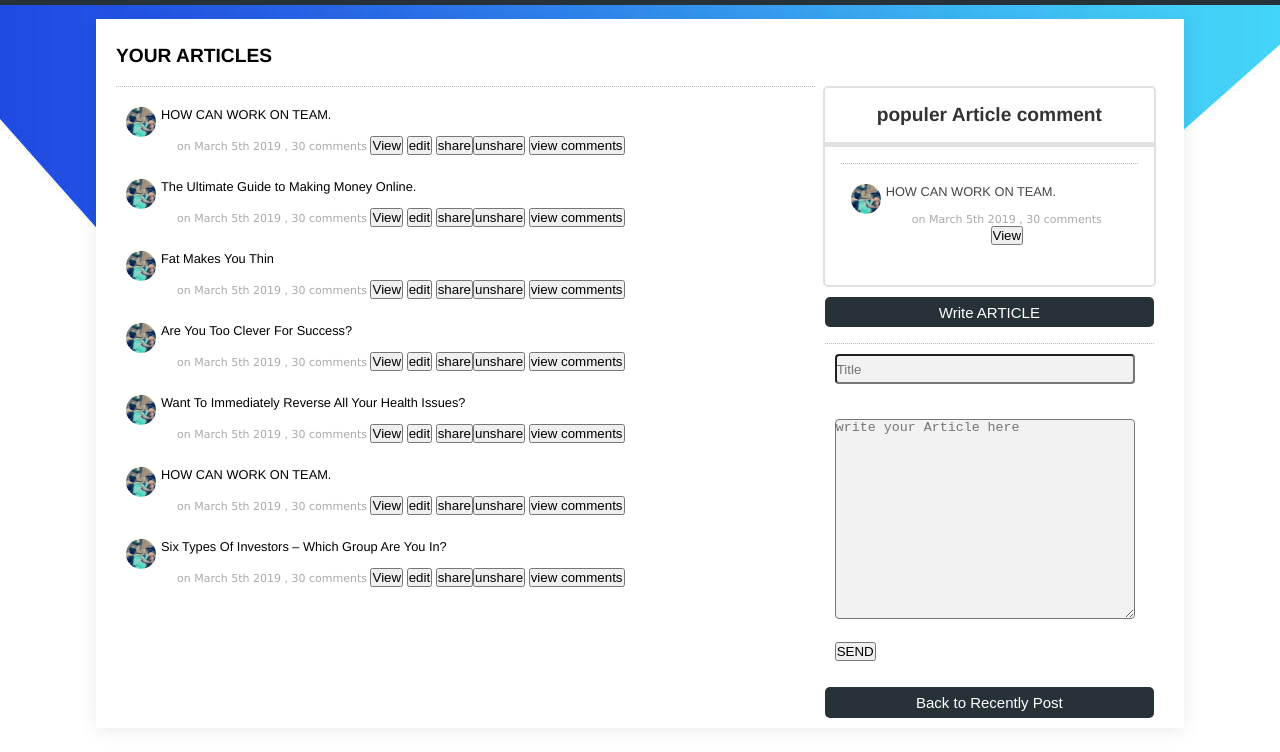
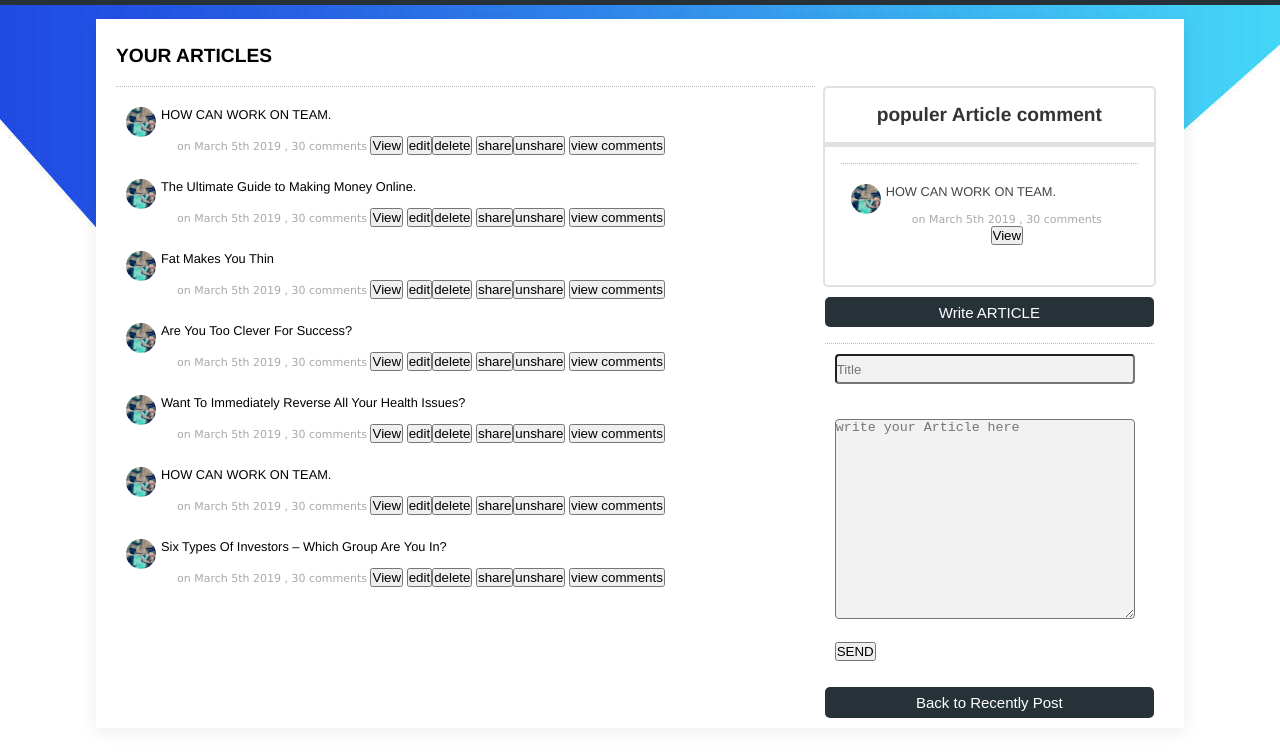
Before and after one commit to AlexMarinda/Teamwork-, a plain HTML site: page UI/html/writeArticle.html in a window 1280 px wide. Shown: the part 45-797 px from the top of the page. Drawn offline with Linux system fonts and the light colour scheme.

Commit message:
Employees can delete their articles Employees can delete their articles [finishes #168198682]

```diff
--- a/UI/html/writeArticle.html
+++ b/UI/html/writeArticle.html
@@ -37,7 +37,7 @@
     <p class="">HOW CAN WORK ON TEAM.</p>
     <span class="date sub-text">on March 5th 2019 , 30 comments
      <input type="submit" value="View" />
-     <input type="submit" value="edit" />
+     <input type="submit" value="edit" /><input type="submit" value="delete" />
      <input type="submit" value="share" /><input type="submit" value="unshare" />
      <button  onclick="myFunction()">view comments </button>
     </span>
@@ -97,7 +97,7 @@
     <div class="commentText">
     <p class="inner">The Ultimate Guide to Making Money Online.</p> <span class="date sub-text inner">on March 5th 2019 , 30 comments
     <input type="submit" value="View" />
-    <input type="submit" value="edit" />
+    <input type="submit" value="edit" /><input type="submit" value="delete" />
     <input type="submit" value="share" /><input type="submit" value="unshare" />
     <button  onclick="myFunction3()">view comments </button>
     </span>
@@ -160,7 +160,7 @@
                                     <div class="commentText">
                                         <p class="">Fat Makes You Thin</p> <span class="date sub-text">on March 5th 2019 , 30 comments
                                                 <input type="submit" value="View" />
-                                                <input type="submit" value="edit" />
+                                                <input type="submit" value="edit" /><input type="submit" value="delete" />
                                                 <input type="submit" value="share" /><input type="submit" value="unshare" />
                                                 <button  onclick="myFunction4()">view comments </button>
                                             </span>
@@ -228,7 +228,7 @@
                                         <div class="commentText">
                                             <p class="">Are You Too Clever For Success?</p> <span class="date sub-text">on March 5th 2019 , 30 comments
                                                     <input type="submit" value="View" />
-                                                    <input type="submit" value="edit" />
+                                                    <input type="submit" value="edit" /><input type="submit" value="delete" />
                                                     <input type="submit" value="share" /><input type="submit" value="unshare" />
                                                     <button  onclick="myFunction5()">view comments </button>
                                                 </span>
@@ -297,7 +297,7 @@
                                         <div class="commentText">
                                             <p class="">Want To Immediately Reverse All Your Health Issues?</p> <span class="date sub-text">on March 5th 2019 , 30 comments
                                                     <input type="submit" value="View" />
-                                                    <input type="submit" value="edit" />
+                                                    <input type="submit" value="edit" /><input type="submit" value="delete" />
                                                     <input type="submit" value="share" /><input type="submit" value="unshare" />
                                                     <button  onclick="myFunction6()">view comments </button>
                                                 </span>
@@ -366,7 +366,7 @@
                                         <div class="commentText">
                                             <p class="">HOW CAN WORK ON TEAM.</p> <span class="date sub-text">on March 5th 2019 , 30 comments
                                                     <input type="submit" value="View" />
-                                                    <input type="submit" value="edit" />
+                                                    <input type="submit" value="edit" /><input type="submit" value="delete" />
                                                     <input type="submit" value="share" /><input type="submit" value="unshare" />
                                                     <button  onclick="myFunction7()">view comments </button>
                                                 </span>
@@ -435,7 +435,7 @@
                                             <div class="commentText">
                                                 <p class="">Six Types Of Investors – Which Group Are You In?</p> <span class="date sub-text">on March 5th 2019 , 30 comments
                                                         <input type="submit" value="View" />
-                                                        <input type="submit" value="edit" />
+                                                        <input type="submit" value="edit" /><input type="submit" value="delete" />
                                                         <input type="submit" value="share" /><input type="submit" value="unshare"/>
                                                         <button  onclick="myFunction8()">view comments </button>
                                                     </span>
@@ -504,7 +504,7 @@
                                             <div class="commentText">
                                                 <p class="">HOW CAN WORK ON TEAM.</p> <span class="date sub-text">on March 5th 2019 , 30 comments
                                                         <input type="submit" value="View" />
-                                                        <input type="submit" value="edit" />
+                                                        <input type="submit" value="edit" /><input type="submit" value="delete" />
                                                         <input type="submit" value="share" /><input type="submit" value="unshare" />
                                                         <button  onclick="myFunction9()">view comments </button>
                                                     </span>
@@ -573,7 +573,7 @@
                                             <div class="commentText">
                                                 <p class="">How to Have a Healthier and More Productive Home Office</p> <span class="date sub-text">on March 5th 2019 , 30 comments
                                                         <input type="submit" value="View" />
-                                                        <input type="submit" value="edit" />
+                                                        <input type="submit" value="edit" /><input type="submit" value="delete" />
                                                         <input type="submit" value="share" /><input type="submit" value="unshare" />
                                                         <button  onclick="myFunction10()">view comments </button>
                                                     </span>
@@ -643,7 +643,7 @@
     <div class="commentText">
     <p class="inner">24 Rules I Follow When Creating Successful Websites.</p> <span class="date sub-text inner">on March 5th 2019 , 30 comments
     <input type="submit" value="View" />
-    <input type="submit" value="edit" />
+    <input type="submit" value="edit" /><input type="submit" value="delete" />
     <input type="submit" value="share" /><input type="submit" value="unshare" />
     <button  onclick="myFunction11()">view comments </button>
     </span>
```
